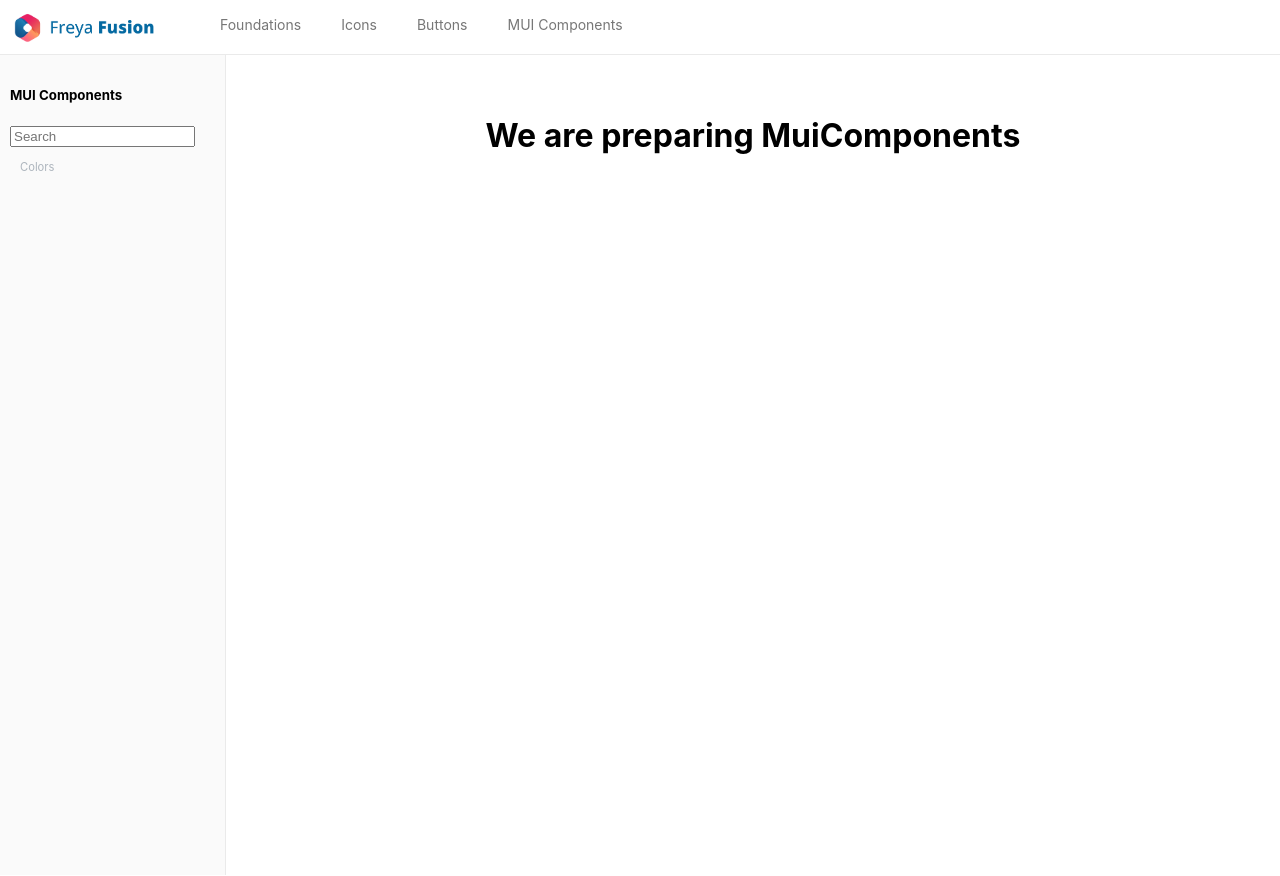
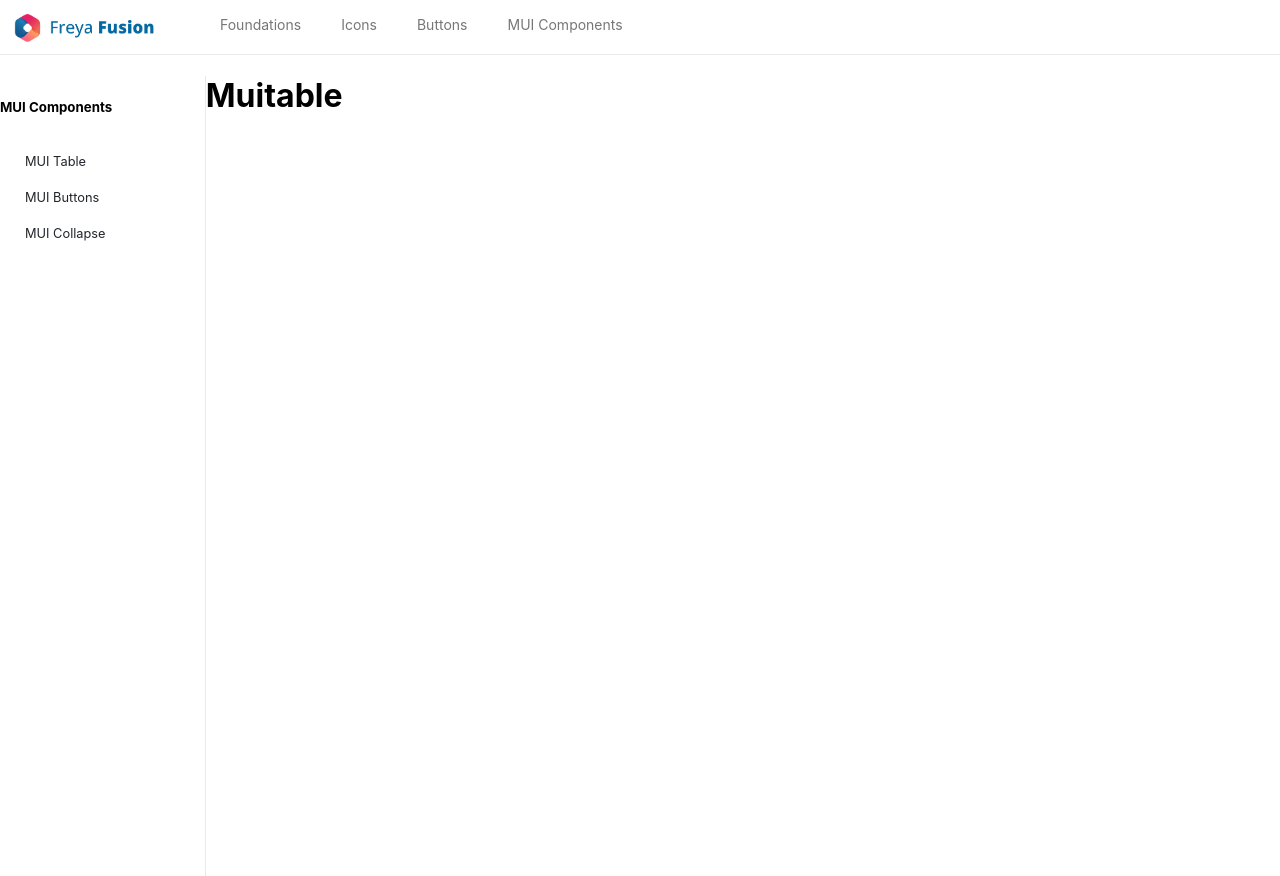
Before and after one commit to Freyrfusion/designsystem, a React app in the folder Design Tokens Figma/my-app/: page /muicomponents in a window 1280 px wide. Built offline with nearby package versions, Linux system fonts and the light colour scheme.

Commit message:
Design Routing changes

```diff
--- a/Design Tokens Figma/my-app/package.json
+++ b/Design Tokens Figma/my-app/package.json
@@ -89,6 +89,7 @@
     "renamer": "^4.0.0",
     "sass": "^1.69.5",
     "sass-loader": "^13.3.2",
+    "sass-resources-loader": "^2.2.5",
     "style-dictionary": "^3.9.0"
   },
   "jest": {
--- a/Design Tokens Figma/my-app/public/index.html
+++ b/Design Tokens Figma/my-app/public/index.html
@@ -17,7 +17,6 @@
   <link rel="preconnect" href="https://fonts.gstatic.com" crossorigin>
   <link href="https://fonts.googleapis.com/css2?family=Open+Sans:wght@300;400;500;600;700&display=swap"
     rel="stylesheet">
-
   <!--
       Notice the use of %PUBLIC_URL% in the tags above.
       It will be replaced with the URL of the `public` folder during the build.
--- /dev/null
+++ b/Design Tokens Figma/my-app/src/assets/scss/abstracts/index.scss
@@ -0,0 +1,2 @@
+@import 'icons.scss';
+@import 'variables.scss';
--- /dev/null
+++ b/Design Tokens Figma/my-app/src/assets/scss/layout/index.scss
@@ -0,0 +1,4 @@
+@import 'content.scss';
+@import 'grid.scss';
+@import 'header.scss';
+@import 'sidebar.scss';
--- a/Design Tokens Figma/my-app/src/assets/scss/layout/sidebar.scss
+++ b/Design Tokens Figma/my-app/src/assets/scss/layout/sidebar.scss
@@ -10,8 +10,7 @@
     height: 100vh;
     float: left;
     border-right: 1px solid #eaeaea;
-    padding: 10px;
-    background: #fafafa;
+    background: #fff;
 
     // &:hover,
     // &.expanded {
@@ -34,24 +33,28 @@
 
         li {
             position: relative;
-            display: block;
-            width: 250px;
-            height: 45px;
-            border-radius: 6px;
-            padding: 6px 10px;
+            width: 82%;
+            padding: 5px 20px;
+            border-left: 5px solid transparent;
+            float: left;
+            color: $gray-900;
+            font-size: $font-size-base;
+            font-weight: 400;
+            line-height: 26px;
 
             >a {
                 position: relative;
                 display: table;
                 border-collapse: collapse;
                 border-spacing: 0;
-                color: $gray-500;
-                font-size: $font-size-sm;
+                color: $gray-900;
+                font-size: $font-size-base;
                 text-decoration: none;
                 -webkit-transform: translateZ(0) scale(1, 1);
                 -webkit-transition: all .1s linear;
                 transition: all .1s linear;
                 font-weight: 400;
+                line-height: 26px;
 
                 &:hover {
                     color: #000;
@@ -73,10 +76,12 @@
             }
 
             &.activetab {
-                background: #EBF0FF;
+                background: #E9F2FF;
+                border-left: 5px solid #0C66E4;
+                color: #3366FF;
+                font-weight: 500;
 
                 a {
-                    font-weight: 500;
                     color: #3366FF;
                 }
             }
--- /dev/null
+++ b/Design Tokens Figma/my-app/src/assets/scss/sitemain.scss
@@ -0,0 +1,2 @@
+@import 'abstracts/';
+@import 'layout/';
--- /dev/null
+++ b/Design Tokens Figma/my-app/src/components/muibuttons.js
@@ -0,0 +1,12 @@
+import React from 'react';
+
+const Muibuttons = () => {
+
+      return (
+        <div>
+     <h1>Muibuttons</h1>
+        </div>
+      );
+};
+
+export default Muibuttons;
--- /dev/null
+++ b/Design Tokens Figma/my-app/src/components/muicollapse.js
@@ -0,0 +1,12 @@
+import React from 'react';
+
+const Muicollapse = () => {
+
+      return (
+        <div>
+     <h1>Muicollapse</h1>
+        </div>
+      );
+};
+
+export default Muicollapse;
--- /dev/null
+++ b/Design Tokens Figma/my-app/src/components/muitable.js
@@ -0,0 +1,12 @@
+import React from 'react';
+
+const Muitable = () => {
+
+      return (
+        <div>
+     <h1>Muitable</h1>
+        </div>
+      );
+};
+
+export default Muitable;
--- a/Design Tokens Figma/my-app/src/pages/muicomponents.js
+++ b/Design Tokens Figma/my-app/src/pages/muicomponents.js
@@ -1,17 +1,49 @@
-import React from 'react';
-import Sidebar from '../components/sidebar.js';
+import React, { useState } from 'react';
+
+// Components
+import Muitable from '../components/muitable.js';
+import Muibuttons from '../components/muibuttons.js';
+import Muicollapse from '../components/muicollapse.js';
+
+import '../assets/scss/sitemain.scss';
 
 const MuiComponents = () => {
 
-      return (
-        <div>
-            <Sidebar />
-            <center>
-                <br/><br/>
-          <h1>We are preparing MuiComponents</h1>
-          </center>
-        </div>
-      );
+  const [currentPage, setCurrentPage] = useState('home');
+
+  const renderPage = () => {
+    switch (currentPage) {
+      case 'muitable':
+        return <Muitable />;
+      case 'muibuttons':
+        return <Muibuttons />;
+      case 'muicollapse':
+        return <Muicollapse />;
+      default:
+        return <Muitable />;
+    }
+  };
+
+  return (
+    <div>
+
+<div class="sidebar" >
+
+
+<h5>MUI Components</h5>
+<ul id="dynamic-tabs">
+    <li className={currentPage==="muitable" && 'activetab'} onClick={() => setCurrentPage('muitable')}>MUI Table</li>
+    <li className={currentPage==="muibuttons" && 'activetab'} onClick={() => setCurrentPage('muibuttons')}>MUI Buttons</li>
+    <li className={currentPage==="muicollapse" && 'activetab'} onClick={() => setCurrentPage('muicollapse')}>MUI Collapse</li>
+</ul>
+
+
+</div>
+
+
+      {renderPage()}
+    </div>
+  );
 };
 
 export default MuiComponents;
```
Also changed, not shown: 1 other file (tests, documents, lock files or other folders).
